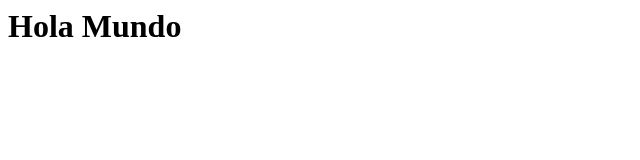
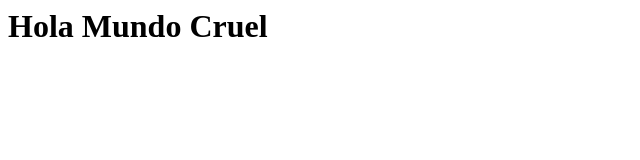
Before and after one commit to riniguez91/desayunoTarde, a plain HTML site: page index.html in a window 1280 px wide. Shown: the whole page, without its empty margins (0-640 px from the left). Drawn offline with Linux system fonts and the light colour scheme.

Commit message:
primera variante de vilchez
un caMBIO

```diff
--- a/index.html
+++ b/index.html
@@ -1,6 +1,6 @@
 <html>
     <head></head>
     <body>
-        <p><h1>Hola Mundo</h1></p>
+        <p><h1>Hola Mundo Cruel</h1></p>
     </body>
 </html>
```
